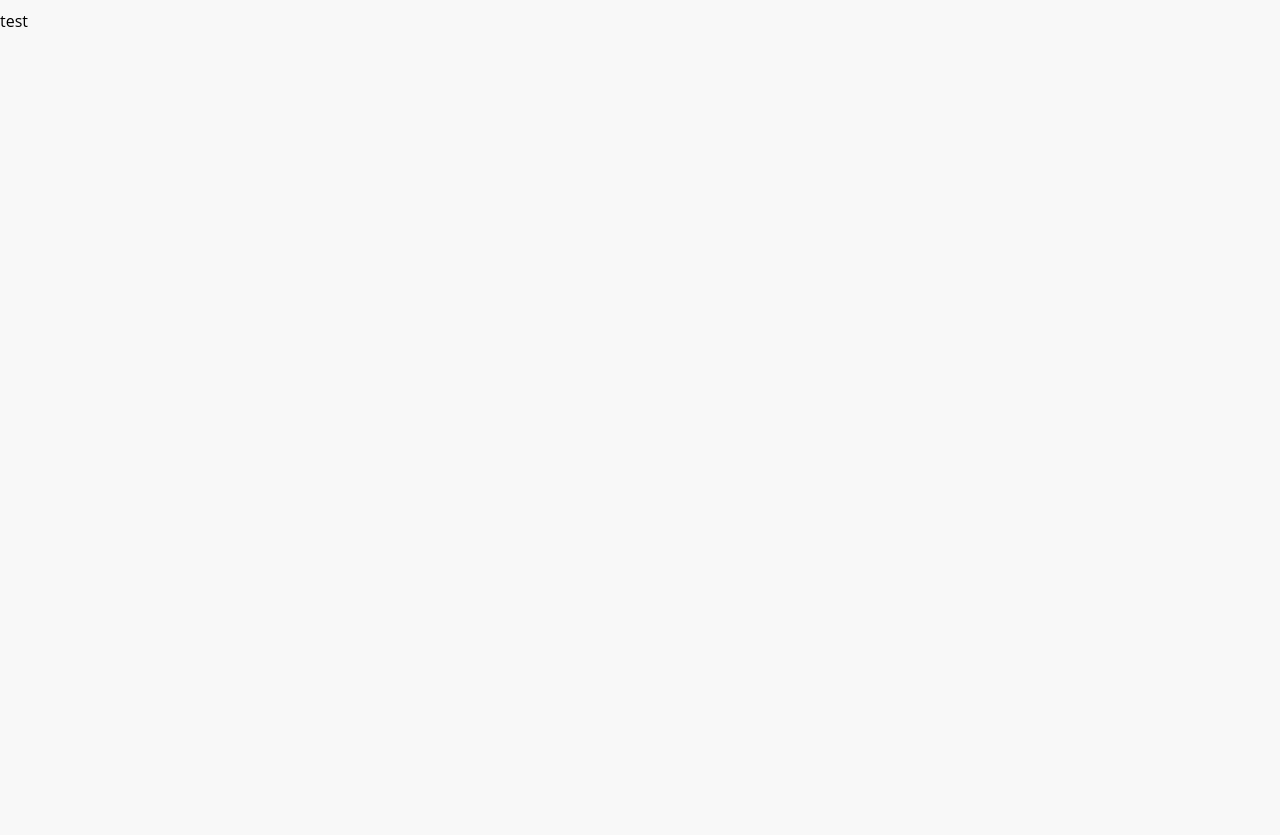
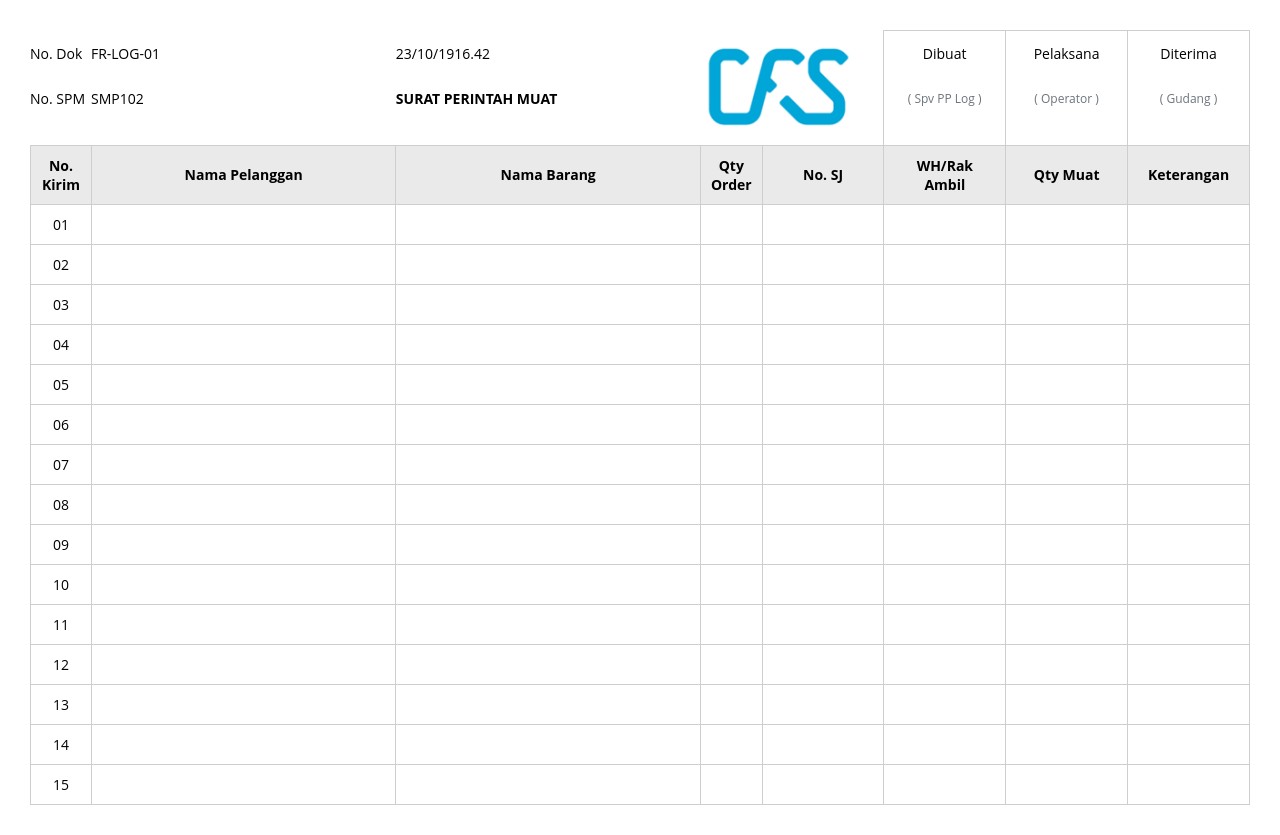
Before and after one commit to adisatriak/templatePDF, a website: page src/index.html in a window 1280 px wide. Before the commit the page ends 800 px from the top, so only its background shows below. Drawn offline with Linux system fonts and the light colour scheme.

Commit message:
add table

```diff
--- a/src/index.html
+++ b/src/index.html
@@ -1,16 +1,259 @@
 <!DOCTYPE html>
 <html lang="en">
-<head>
-    <meta charset="UTF-8">
-    <meta name="viewport" content="width=device-width, initial-scale=1.0">
-    <meta http-equiv="X-UA-Compatible" content="ie=edge">
+  <head>
+    <meta charset="UTF-8" />
+    <meta name="viewport" content="width=device-width, initial-scale=1.0" />
+    <meta http-equiv="X-UA-Compatible" content="ie=edge" />
     <title>Document</title>
-</head>
-<body style="margin:0; padding:10px 0 0 0; background-color:#F8F8F8; font-family: open sans, tahoma, sans-serif; margin: 0; -webkit-print-color-adjust: exact" >
-    <table cellpadding="0" cellspacing="0" width="100%">
-        <tbody>
-            <tr>test</tr>
-        </tbody>
+    <style>
+      body {
+        margin: 0;
+        font-size: 14px;
+        padding: 30px;
+        font-family: open sans, tahoma, sans-serif;
+        -webkit-print-color-adjust: exact;
+      }
+      table {
+        border-collapse: collapse;
+      }
+      table#header td {
+        padding: 10px 0;
+      }
+      table#content th {
+        background-color: #eaeaea;
+      }
+      table#content th,
+      table#content td {
+        border: 1px solid #cecece;
+        text-align: center;
+      }
+    </style>
+  </head>
+  <body>
+    <table id="header" cellpadding="0" cellspacing="0" width="100%">
+      <tr>
+        <td width="5%" style="border-spacing: 1px;">No. Dok</td>
+        <td width="25%">FR-LOG-01</td>
+        <td width="25%">23/10/1916.42</td>
+        <td width="15%" colspan="2" rowspan="3">
+          <img src="logo.png" alt="logo" height="" width="" />
+        </td>
+        <td
+          width="10%"
+          style="text-align: center; border: 1px solid #cecece; border-bottom: none;"
+        >
+          Dibuat
+        </td>
+        <td
+          width="10%"
+          style="text-align: center; border: 1px solid #cecece; border-bottom: none;"
+        >
+          Pelaksana
+        </td>
+        <td
+          width="10%"
+          style="text-align: center; border: 1px solid #cecece; border-bottom: none;"
+        >
+          Diterima
+        </td>
+      </tr>
+      <tr>
+        <td>No. SPM</td>
+        <td>SMP102</td>
+        <td style="font-weight: bold;">SURAT PERINTAH MUAT</td>
+        <td
+          style="color: #6c757d; font-size: 12px; text-align: center; border: 1px solid #cecece; border-top: none; border-bottom: none;"
+        >
+          ( Spv PP Log )
+        </td>
+        <td
+          style="color: #6c757d; font-size: 12px; text-align: center; border: 1px solid #cecece; border-top: none; border-bottom: none;"
+        >
+          ( Operator )
+        </td>
+        <td
+          style="color: #6c757d; font-size: 12px; text-align: center; border: 1px solid #cecece; border-top: none; border-bottom: none;"
+        >
+          ( Gudang )
+        </td>
+      </tr>
+      <tr>
+        <td></td>
+        <td></td>
+        <td></td>
+        <td
+          style="border: 1px solid #cecece; border-top: none; border-bottom: none;"
+        ></td>
+        <td
+          style="border: 1px solid #cecece; border-top: none; border-bottom: none;"
+        ></td>
+        <td
+          style="border: 1px solid #cecece; border-top: none; border-bottom: none;"
+        ></td>
+      </tr>
     </table>
-</body>
+
+    <table id="content" cellpadding="10" cellspacing="0" width="100%">
+      <tr>
+        <th width="5%">No. Kirim</th>
+        <th width="25%">Nama Pelanggan</th>
+        <th width="25%">Nama Barang</th>
+        <th width="5%">Qty Order</th>
+        <th width="10%">No. SJ</th>
+        <th width="10%">WH/Rak Ambil</th>
+        <th width="10%">Qty Muat</th>
+        <th width="10%">Keterangan</th>
+      </tr>
+      <tr>
+        <td>01</td>
+        <td></td>
+        <td></td>
+        <td></td>
+        <td></td>
+        <td></td>
+        <td></td>
+        <td></td>
+      </tr>
+      <tr>
+        <td>02</td>
+        <td></td>
+        <td></td>
+        <td></td>
+        <td></td>
+        <td></td>
+        <td></td>
+        <td></td>
+      </tr>
+      <tr>
+        <td>03</td>
+        <td></td>
+        <td></td>
+        <td></td>
+        <td></td>
+        <td></td>
+        <td></td>
+        <td></td>
+      </tr>
+      <tr>
+        <td>04</td>
+        <td></td>
+        <td></td>
+        <td></td>
+        <td></td>
+        <td></td>
+        <td></td>
+        <td></td>
+      </tr>
+      <tr>
+        <td>05</td>
+        <td></td>
+        <td></td>
+        <td></td>
+        <td></td>
+        <td></td>
+        <td></td>
+        <td></td>
+      </tr>
+      <tr>
+        <td>06</td>
+        <td></td>
+        <td></td>
+        <td></td>
+        <td></td>
+        <td></td>
+        <td></td>
+        <td></td>
+      </tr>
+      <tr>
+        <td>07</td>
+        <td></td>
+        <td></td>
+        <td></td>
+        <td></td>
+        <td></td>
+        <td></td>
+        <td></td>
+      </tr>
+      <tr>
+        <td>08</td>
+        <td></td>
+        <td></td>
+        <td></td>
+        <td></td>
+        <td></td>
+        <td></td>
+        <td></td>
+      </tr>
+      <tr>
+        <td>09</td>
+        <td></td>
+        <td></td>
+        <td></td>
+        <td></td>
+        <td></td>
+        <td></td>
+        <td></td>
+      </tr>
+      <tr>
+        <td>10</td>
+        <td></td>
+        <td></td>
+        <td></td>
+        <td></td>
+        <td></td>
+        <td></td>
+        <td></td>
+      </tr>
+      <tr>
+        <td>11</td>
+        <td></td>
+        <td></td>
+        <td></td>
+        <td></td>
+        <td></td>
+        <td></td>
+        <td></td>
+      </tr>
+      <tr>
+        <td>12</td>
+        <td></td>
+        <td></td>
+        <td></td>
+        <td></td>
+        <td></td>
+        <td></td>
+        <td></td>
+      </tr>
+      <tr>
+        <td>13</td>
+        <td></td>
+        <td></td>
+        <td></td>
+        <td></td>
+        <td></td>
+        <td></td>
+        <td></td>
+      </tr>
+      <tr>
+        <td>14</td>
+        <td></td>
+        <td></td>
+        <td></td>
+        <td></td>
+        <td></td>
+        <td></td>
+        <td></td>
+      </tr>
+      <tr>
+        <td>15</td>
+        <td></td>
+        <td></td>
+        <td></td>
+        <td></td>
+        <td></td>
+        <td></td>
+        <td></td>
+      </tr>
+    </table>
+  </body>
 </html>
```
Also changed, not shown: src/logo.png (added), 1 other file.
